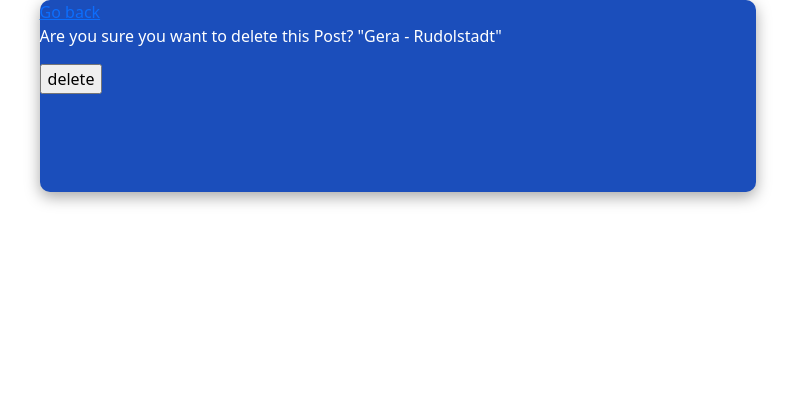
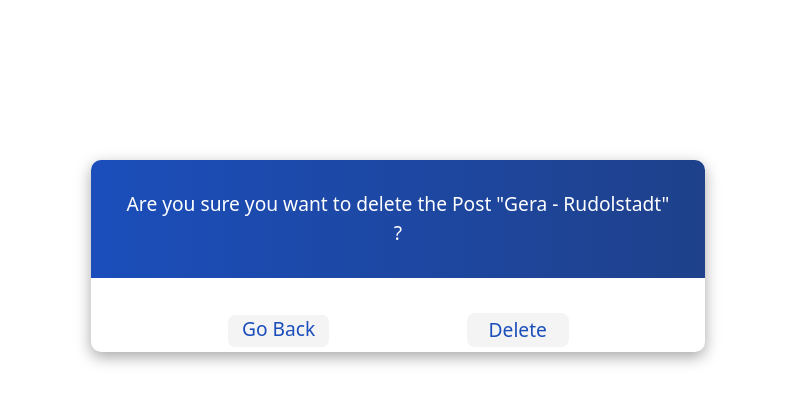
Before and after one commit to FionaButtig/LandratsamtFG, a Django app: page /task-delete/3 in a window 1280 px wide. Shown: the top 404 px of the page, without its empty margins (242-1037 px from the left). Run offline with Django 3.2, Linux system fonts and the light colour scheme; a user stored in the database is signed in; data comes from the database, SQL or seed files in the repository; both versions use the stored data as it was after the commit.

Commit message:
finished basic styling for login and confirm_deletion page

```diff
--- a/base/static/css/_conf_del.scss
+++ b/base/static/css/_conf_del.scss
@@ -1,10 +1,74 @@
 #conf_del_main_div{
-    background-color: $saturated-blue;
-    color: white;
-    justify-content: center;
+    background-color: white;
+    color: black;
     border-radius: 10px;
-    width: 56%;
+    position: relative;
+    top: 20%;
+    width: 48%;
     height: 24%;
     margin: auto;
     box-shadow: rgba(0, 0, 0, 0.35) 0px 5px 15px;
 }
+
+
+
+.confdel_header{
+    padding: 30px;
+    color: white;
+    text-align: center;
+    font-size: 1.2rem;
+    background-image: linear-gradient(to right,$saturated-blue, $dark-blue,);
+    border-top-left-radius: 10px;
+    border-top-right-radius: 10px;
+}
+
+
+
+#confdel_options{
+    display: inline-flex;
+    width: 100%;
+    height: 50%;
+    padding-top: 10px;
+    justify-content: space-evenly;
+}
+
+.confdel_goback_btn{
+    display: inline-block;
+    color: black;
+    text-decoration: none;
+    border: solid 1px white;
+    border-radius: 8px;
+    padding-left: 14px;
+    padding-right: 14px;
+    padding-bottom: 4px;
+    margin-top: 10px;
+    height: 40%;
+    text-align: center;
+    background-color: $off-white;
+    color: $saturated-blue;
+    font-size: 1.2rem;
+}
+.confdel_goback_btn:hover{
+    color: rgb(208, 208, 255);
+    background-color: $saturated-blue;
+    color: white;
+}
+
+.confdel_submit_btn{
+    display: inline-block;
+    font-size: 1.2rem;
+    border: solid 2px $off-white;
+    color: white;
+    border-radius: 8px;
+    margin-top: 9px;
+    padding-left: 20px;
+    padding-right: 20px;
+    background-color: $off-white;
+    color: $saturated-blue;
+}
+
+.confdel_submit_btn:hover{
+    color: white;
+    border-radius: 8px;
+    background-color: $saturated-blue;
+}
--- a/base/static/css/_post_list.scss
+++ b/base/static/css/_post_list.scss
@@ -1,3 +1,10 @@
 #post_list_main_div{
     padding: 50px;
 }
+
+#searchfield{
+    width: 15%;
+    padding: 0;
+    border: solid 1px black;
+    border-radius: 2px;
+}
--- a/base/static/css/style.css
+++ b/base/static/css/style.css
@@ -55,17 +80,81 @@
 }
 
 #conf_del_main_div {
-  background-color: #1b4ebb;
-  color: white;
-  -webkit-box-pack: center;
-      -ms-flex-pack: center;
-          justify-content: center;
+  background-color: white;
+  color: black;
   border-radius: 10px;
-  width: 56%;
+  position: relative;
+  top: 20%;
+  width: 48%;
   height: 24%;
   margin: auto;
   -webkit-box-shadow: rgba(0, 0, 0, 0.35) 0px 5px 15px;
           box-shadow: rgba(0, 0, 0, 0.35) 0px 5px 15px;
+}
+
+.confdel_header {
+  padding: 30px;
+  color: white;
+  text-align: center;
+  font-size: 1.2rem;
+  background-image: -webkit-gradient(linear, left top, right top, from(#1b4ebb), to(#1f418b));
+  background-image: linear-gradient(to right, #1b4ebb, #1f418b);
+  border-top-left-radius: 10px;
+  border-top-right-radius: 10px;
+}
+
+#confdel_options {
+  display: -webkit-inline-box;
+  display: -ms-inline-flexbox;
+  display: inline-flex;
+  width: 100%;
+  height: 50%;
+  padding-top: 10px;
+  -webkit-box-pack: space-evenly;
+      -ms-flex-pack: space-evenly;
+          justify-content: space-evenly;
+}
+
+.confdel_goback_btn {
+  display: inline-block;
+  color: black;
+  text-decoration: none;
+  border: solid 1px white;
+  border-radius: 8px;
+  padding-left: 14px;
+  padding-right: 14px;
+  padding-bottom: 4px;
+  margin-top: 10px;
+  height: 40%;
+  text-align: center;
+  background-color: #f4f4f4;
+  color: #1b4ebb;
+  font-size: 1.2rem;
+}
+
+.confdel_goback_btn:hover {
+  color: #d0d0ff;
+  background-color: #1b4ebb;
+  color: white;
+}
+
+.confdel_submit_btn {
+  display: inline-block;
+  font-size: 1.2rem;
+  border: solid 2px #f4f4f4;
+  color: white;
+  border-radius: 8px;
+  margin-top: 9px;
+  padding-left: 20px;
+  padding-right: 20px;
+  background-color: #f4f4f4;
+  color: #1b4ebb;
+}
+
+.confdel_submit_btn:hover {
+  color: white;
+  border-radius: 8px;
+  background-color: #1b4ebb;
 }
 
 #post_main_div {
--- a/base/static/css/style.scss
+++ b/base/static/css/style.scss
@@ -1,5 +1,6 @@
 $dark-blue: rgb(31, 65, 139);
 $saturated-blue: rgb(27, 78, 187);
+$off-white: rgb(244, 244, 244);
 
 @import "login", "register", "conf_del", "post_form", "post_list" ;
 
--- a/base/templates/base/login.html
+++ b/base/templates/base/login.html
@@ -5,14 +5,15 @@
     <div class="login_header">
     <h1 class="login_h1">Login</h1>
     </div>
+
     <div class="login_content">
-    <form class="login_form" method="POST" action="">
+    <form class="login_form" method="POST">
         {% csrf_token %}
         {{form.as_p}}
         <input class="login_submit_btn" type="submit" value="Login">
     </form>
 
-    <p>Don't have an account? <a href="{% url 'register' %}">Register</a></p>
+    <p class="login_to_register">Don't have an account? <a href="{% url 'register' %}">Register</a></p>
     </div>
 </div>
 
--- a/base/templates/base/task_confirm_delete.html
+++ b/base/templates/base/task_confirm_delete.html
@@ -1,11 +1,15 @@
 {% extends 'base/main.html' %}
 {% block content %}
 <div id="conf_del_main_div">
-    <a href="{% url 'tasks' %}">Go back</a>
+
+    <p class="confdel_header">Are you sure you want to delete the Post "{{task}}" ?</p>
+
+    <div id="confdel_options">
+    <a class="confdel_goback_btn" href="{% url 'tasks' %}"> Go Back </a>
     <form action="" method="POST">
         {% csrf_token %}
-        <p>Are you sure you want to delete this Post? "{{task}}"</p>
-        <input type="submit" value="delete">
+        <input class="confdel_submit_btn" type="submit" value="Delete">
     </form>
+    </div>
 </div>
 {% endblock content %}
--- a/base/templates/base/task_list.html
+++ b/base/templates/base/task_list.html
@@ -15,7 +15,7 @@
     </header>
     <main>
     <form method="GET">
-        <input type="text" name='search-area' value="{{search_input}}">
+        <input id="searchfield" type="text" name='search-area' value="{{search_input}}">
         <input type="submit" value="Search">
     </form>
 
```
Also changed, not shown: other parts of base/static/css/style.css (+35 -3 lines), base/static/css/_login.scss (+33 -3 lines), db.sqlite3, 1 other file.
